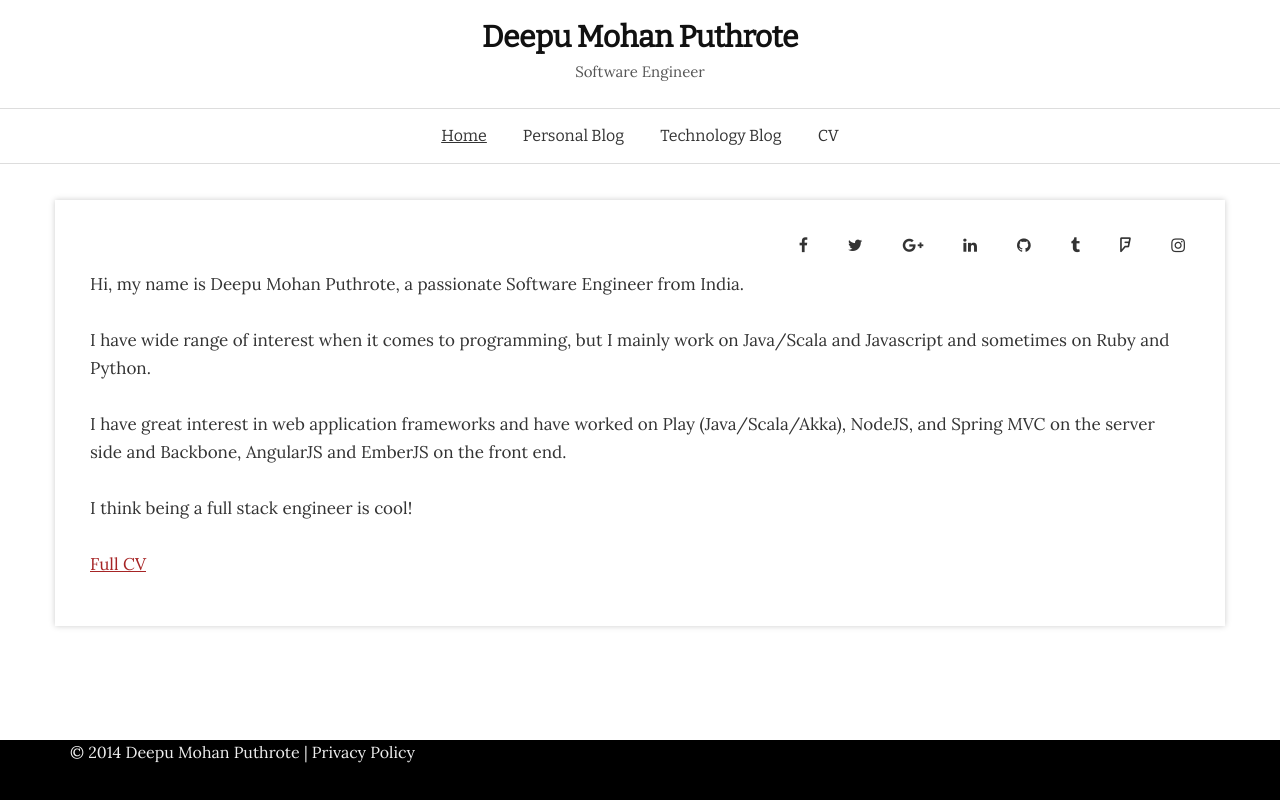
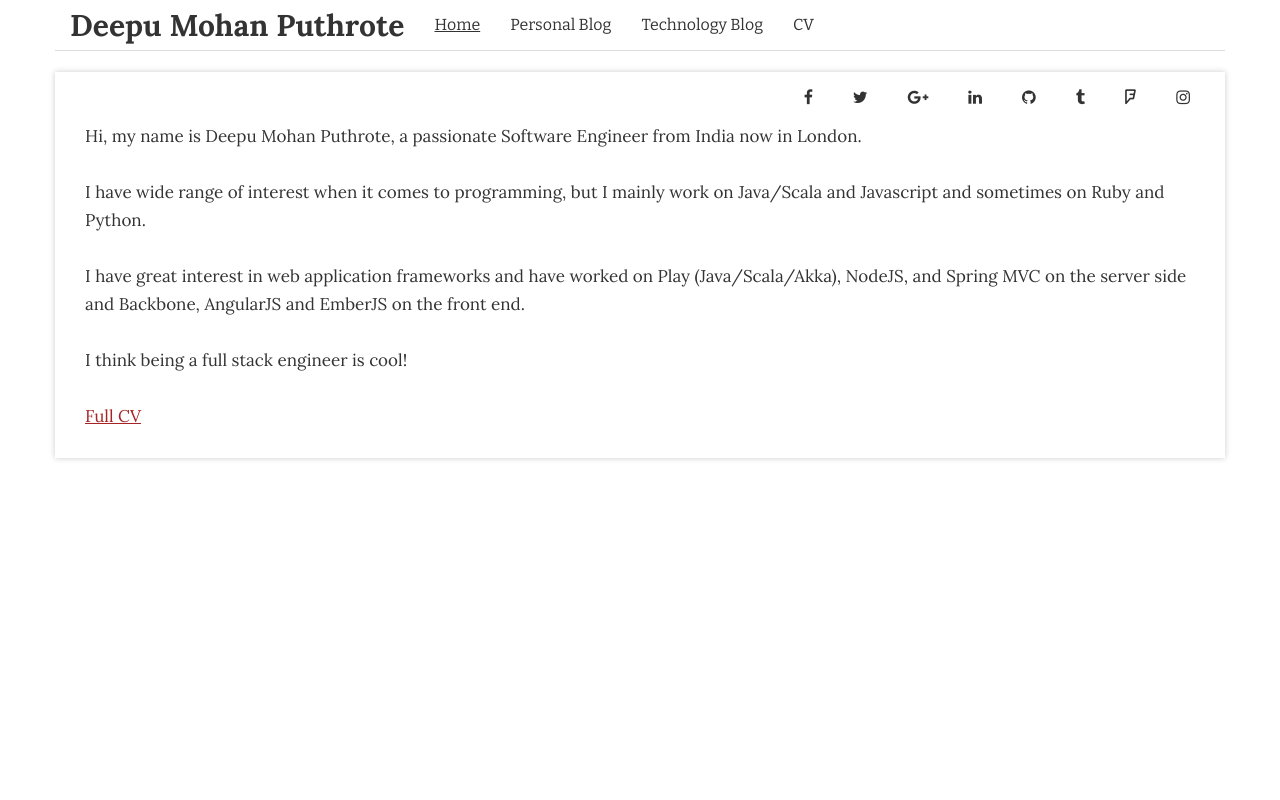
Before and after one commit to WarFox/deepumohan.com, a PHP site: page / in a window 1280 px wide. Run offline with PHP 8.4, Linux system fonts and the light colour scheme; some libraries are stand-ins or nearby versions.

Commit message:
Fix navigation bar and header

```diff
--- a/css/style.css
+++ b/css/style.css
@@ -23,10 +23,6 @@ body {
 html {
     position: relative;
     min-height: 100%;
-}
-body {
-    /* Margin bottom by footer height */
-    margin-bottom: 60px;
 }
 i {
     font-size: 12pt;
@@ -137,7 +133,6 @@ a:hover {
 }
 #main {
     background: #fff;
-    padding: 20px 20px;
     margin: 0 auto 0 auto;
     box-shadow: 0 0 6px #ccc;
 }
@@ -180,11 +175,8 @@ code, kbd, tt, var {
 .site-title {
     font-size: 30px;
     font-weight: 700;
-    line-height: 38px;
-    margin-bottom: 4px;
-    margin-top: 6px;
 }
-.site-title a:hover {
+.site-title:hover {
     color: #555;
 }
 .site-description {
@@ -201,98 +193,26 @@ code, kbd, tt, var {
     margin-left: -20%;
     max-width: 140%;
 }
+/* navigation */
 .main-navigation-wrapper {
     border-bottom: solid 1px #ddd;
 }
 .main-navigation {
     font-family: Bitter, Georgia, serif;
-    letter-spacing: -0.01em;
-    position: relative;
+    font-size: 16px;
 }
-.main-navigation ul {
-    list-style: none;
-    margin: 0;
+.main-navigation.collapse.in ul.menu {
+    border-top: solid 1px #ddd;
 }
-.menu-toggle {
-    display: none;
-}
-.main-navigation {
-    font-size: 16px;
-    line-height: 54px;
-}
-.main-navigation div.menu>ul, .main-navigation ul.menu {
-    border-top: solid 1px #ddd;
-    padding: 0 30px;
-}
-.main-navigation li {
-    position: relative;
-}
-.main-navigation div.menu>ul>li.active a {
+.main-navigation ul.menu>li.active a {
     text-decoration: underline;
 }
-.main-navigation div.menu>ul>li.page_item_has_children>a, .main-navigation ul.menu>li.page_item_has_children>a, .main-navigation div.menu>ul>li.menu-item-has-children>a, .main-navigation ul.menu>li.menu-item-has-children>a {
-    padding-right: 24px;
+.main-navigation ul>li>a:hover {
+    background-color: transparent;
+    text-decoration: underline;
 }
-.main-navigation div.menu>ul>li.page_item_has_children>a:before, .main-navigation ul.menu>li.page_item_has_children>a:before, .main-navigation div.menu>ul>li.menu-item-has-children>a:before, .main-navigation ul.menu>li.menu-item-has-children>a:before {
-    content: '\f431';
-    display: inline-block;
-    -webkit-font-smoothing: antialiased;
-    font: normal 16px/1 Genericons;
-    position: absolute;
-    right: 3px;
-    top: 18px;
-}
-.main-navigation div.menu>ul, .main-navigation ul.menu {
-    letter-spacing: -.40em;
-}
-.main-navigation div.menu>ul>li, .main-navigation ul.menu>li {
-    display: inline-block;
-    letter-spacing: normal;
-}
-.main-navigation li a {
-    display: block;
-    padding: 0 18px;
-}
-.main-navigation ul ul {
-    background-color: #fff;
-    box-shadow: 0 0 3px #ccc;
-    left: -9999px;
-    opacity: 0;
-    position: absolute;
-    text-align: left;
-    top: auto;
-    transition: opacity .15s ease-in-out;
-    width: 200px;
-    z-index: 99999;
-}
-.main-navigation ul li:hover>ul {
-    left: 0;
-    opacity: 1;
-}
-.main-navigation ul ul ul {
-    top: 0;
-}
-.main-navigation ul ul li:hover>ul {
-    left: 100%;
-    opacity: 1;
-}
-.main-navigation ul ul li a {
-    border-top: 1px solid #ddd;
-    line-height: 26px;
-    padding-bottom: 10px;
-    padding-top: 10px;
-}
-.main-navigation ul ul li.page_item_has_children>a:before, .main-navigation ul ul li.menu-item-has-children>a:before {
-    content: ">";
-    display: inline-block;
-    position: absolute;
-    right: 5px;
-    top: 8px;
-}
-.site-header .search-field {
-    margin: 9px 0 7px;
-    transition: width .4s ease, background .4s ease;
-}
+/* // navigation */
+
 .clear:before, .clear:after, .entry-content:before, .entry-content:after, .comment-content:before, .comment-content:after, .site-content:before, .site-content:after, .footer-widget:before, .footer-widget:after {
     content: '';
     display: table;
@@ -448,8 +368,6 @@ code, kbd, tt, var {
 }
 
 .footer {
-    position: absolute;
-    bottom: 0;
     width: 100%;
     /* Set the fixed height of the footer here */
     height: 60px;
@@ -457,5 +375,11 @@ code, kbd, tt, var {
     color: #efefef;
 }
 .footer a {
- color: #efefef;
+    color: #efefef;
 }
+.navbar-toggle-dark {
+    background-color: #111111;
+}
+.navbar-toggle-dark .icon-bar {
+    background-color: #ffffff;
+}
--- a/index.html
+++ b/index.html
@@ -1,43 +1,53 @@
 <!DOCTYPE html>
-<html>
+<html lang="en">
 
 <head>
     <title>Deepu Mohan Puthrote | A Technology enthusiast</title>
-    <meta charset="utf-8" />
-    <meta name="description" content="Personal Website of Deepu Mohan Puthrote, a Technology enthusiast." />
-    <meta name="keywords" content="Deepu,Mohan,Puthrote,Deepu Mohan, Deepu Puthrote, Mohan Puthrote, Deepu Mohan Puthrote, Software Engineer, Programming, Java Developer, Javascritpt Developer, PHP Developer, jQuery Developer, Technology enthusiast" />
-    <meta name="author" content="Deepu Mohan Puthrote" />
+    <meta charset="utf-8">
+    <meta http-equiv="X-UA-Compatible" content="IE=edge">
+    <meta name="viewport" content="width=device-width, initial-scale=1">
 
-    <link rel="stylesheet" type="text/css" media="screen" href="//cdn.jsdelivr.net/fontawesome/4.1.0/css/font-awesome.min.css" />
-    <link rel='stylesheet' type='text/css' href='//cdn.jsdelivr.net/bootstrap/3.2.0/css/bootstrap.min.css' />
-    <link rel="stylesheet" type="text/css" href="http://fonts.googleapis.com/css?family=Arvo:400,400italic,700,700italic" />
-    <link rel='stylesheet' type='text/css' href='//fonts.googleapis.com/css?family=Lora%3A400%2C400italic%2C700%2C700italic%7CBitter%3A400&#038;subset=latin%2Clatin-ext' media='all'/>
-    <link rel="stylesheet" type="text/css" href="css/style.css" />
+    <meta name="description" content="Personal Website of Deepu Mohan Puthrote, a Technology enthusiast."/>
+    <meta name="keywords"
+          content="Deepu,Mohan,Puthrote,Deepu Mohan, Deepu Puthrote, Mohan Puthrote, Deepu Mohan Puthrote, Software Engineer, Programming, Java Developer, Javascritpt Developer, PHP Developer, jQuery Developer, Technology enthusiast"/>
+    <meta name="author" content="Deepu Mohan Puthrote"/>
+
+    <link rel="stylesheet" type="text/css" href="//cdn.jsdelivr.net/fontawesome/4.1.0/css/font-awesome.min.css"/>
+    <link rel="stylesheet" type="text/css" href="//cdn.jsdelivr.net/bootstrap/3.3.1/css/bootstrap.min.css"/>
+
+    <link rel="stylesheet" type="text/css"
+          href="//fonts.googleapis.com/css?family=Lora:400,400italic,700,700italic|Bitter:400&subset=latin,latin-ext"
+          media="all"/>
+    <link rel="stylesheet" type="text/css" href="css/style.css"/>
 </head>
 
 <body>
 
-    <header id="masthead" class="site-header" role="banner">
-        <div class="site-branding">
-            <h1 class="site-title">
-                <a href="/" rel="home">Deepu Mohan Puthrote</a>
-            </h1>
-            <div class="site-description">Software Engineer </div>
+<header>
+    <nav class="navbar navbar-static-top" role="navigation">
+        <div class="container main-navigation-wrapper">
+            <div class="navbar-header">
+                <button type="button" class="navbar-toggle collapsed navbar-toggle-dark" data-toggle="collapse"
+                        data-target="#navbar"
+                        aria-expanded="false" aria-controls="navbar">
+                    <span class="sr-only">Toggle navigation</span>
+                    <span class="icon-bar"></span>
+                    <span class="icon-bar"></span>
+                    <span class="icon-bar"></span>
+                </button>
+                <a class="site-title navbar-brand" href="/">Deepu Mohan Puthrote</a>
             </div>
-        <div class="main-navigation-wrapper">
-            <nav id="site-navigation" class="main-navigation" role="navigation">
-                <h1 class="menu-toggle">Menu</h1>
-                <a class="skip-link sr-only" href="#content">Skip to content</a>
-                <div class="menu">
-                    <ul>
+            <div id="navbar" class="main-navigation collapse navbar-collapse">
+                <ul class="nav navbar-nav menu">
                     <li class="active"><a href="/" rel="home">Home</a></li>
                     <li><a href="http://blog.deepumohan.com">Personal Blog</a></li>
                     <li><a href="/tech/">Technology Blog</a></li>
                     <li><a href="cv/">CV</a></li>
                 </ul>
             </div>
+            <!--/.nav-collapse -->
+        </div>
     </nav>
-        </div>
 </header>
 
 <main id="main" class="container site-main" role="main">
@@ -56,28 +66,29 @@
     <br/><br/>
     <article>
         <div class="entry-content col-md-12 col-sm-12">
-                <p>Hi, my name is Deepu Mohan Puthrote, a passionate Software Engineer from India.</p>
-                <p>I have wide range of interest when it comes to programming, but I mainly work on Java/Scala and Javascript and sometimes on Ruby and Python.</p>
-                <p>I have great interest in web application frameworks and have worked on Play (Java/Scala/Akka), NodeJS, and Spring MVC on the server side and Backbone, AngularJS and EmberJS on the front end.</p>
+            <p>Hi, my name is Deepu Mohan Puthrote, a passionate Software Engineer from India now in London.</p>
+
+            <p>I have wide range of interest when it comes to programming, but I mainly work on Java/Scala and
+                Javascript and sometimes on Ruby and Python.</p>
+
+            <p>I have great interest in web application frameworks and have worked on Play (Java/Scala/Akka), NodeJS,
+                and Spring MVC on the server side and Backbone, AngularJS and EmberJS on the front end.</p>
+
             <p>I think being a full stack engineer is cool!</p>
-                <p><a href="http://deepumohan.com/cv/">Full CV</a> </p>
+
+            <p><a href="http://deepumohan.com/cv/">Full CV</a></p>
         </div>
     </article>
     <br/>
 </main>
 
-    <footer class="footer">
-        <div class="container">
-            &copy; 2014 Deepu Mohan Puthrote | <a href="privacy-policy">Privacy Policy</a>
-        </div>
-    </footer>
-
 <!-- Scrpits -->
-    <script src="//cdn.jsdelivr.net/jquery/2.1.1/jquery.min.js"></script>
-    <script src="//cdn.jsdelivr.net/bootstrap/3.2.0/js/bootstrap.min.js" type="text/javascript"></script>
+<script src="//cdn.jsdelivr.net/jquery/2.1.1/jquery.min.js" type="text/javascript"></script>
+<script src="//cdn.jsdelivr.net/bootstrap/3.3.1/js/bootstrap.min.js" type="text/javascript"></script>
 
 <script type="text/javascript">
-    $(document).ready(function() {});
+    $(document).ready(function () {
+    });
 </script>
 
 </body>
```
Lines whose indentation alone changed are shown as unchanged.
